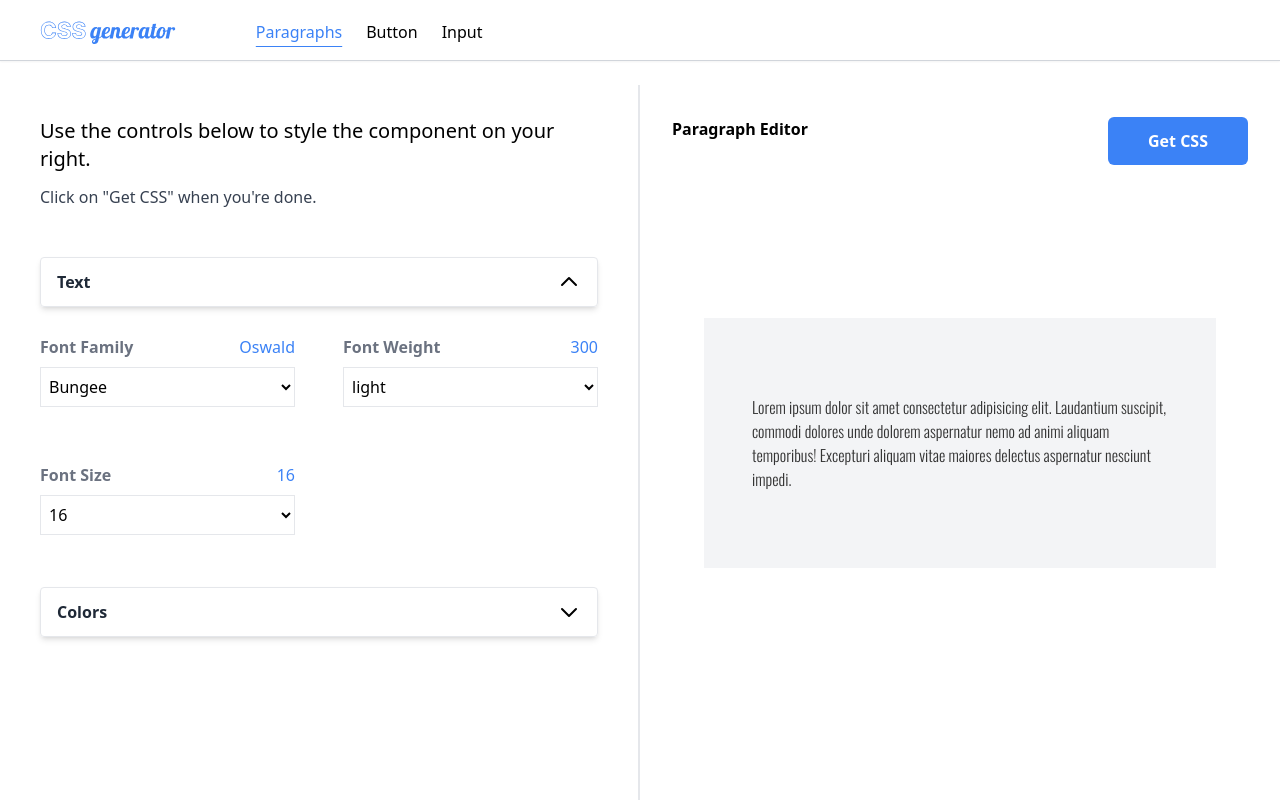
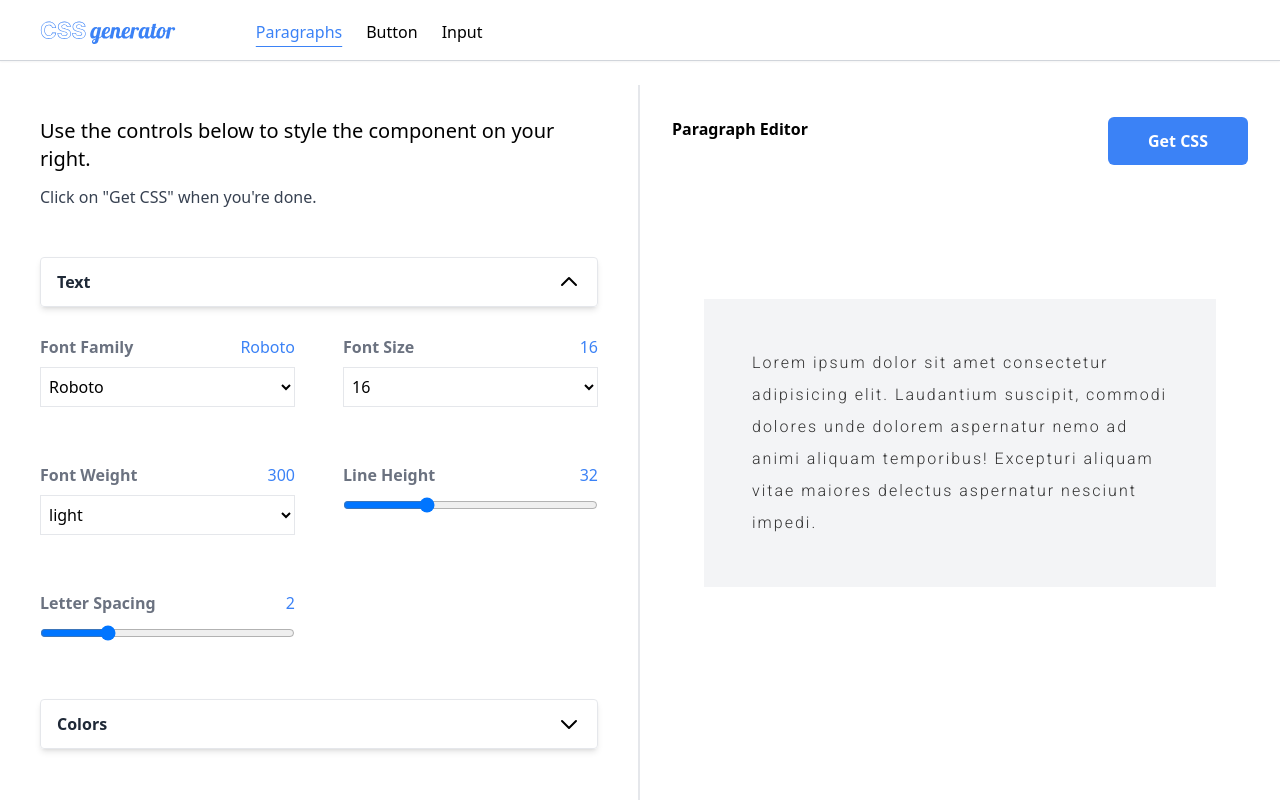
Before and after one commit to staranbeer/css-generator, a React (Create React App) app: page /editor/para in a window 1280 px wide. Built offline with nearby package versions, Linux system fonts and the light colour scheme.

Commit message:
added line height and letter spacing

```diff
--- a/src/features/paraSlice/ParaEditor.jsx
+++ b/src/features/paraSlice/ParaEditor.jsx
@@ -39,9 +39,31 @@ const ParaEditor = () => {
                 id="font-family"
                 onChange={handleChange}
               >
-                <option value="Bungee Shade">Bungee</option>
                 <option value="Roboto">Roboto</option>
+                <option value="Bungee">Bungee</option>
                 <option value="Lato">Lato</option>
+              </select>
+            </MenuItem>
+
+            <MenuItem
+              label={"font-size"}
+              name="font size"
+              value={styles["font-size"]}
+            >
+              <select
+                name="font-size"
+                value={styles["font-size"]}
+                id="font-size"
+                onChange={handleChange}
+              >
+                <option value="12">12</option>
+                <option value="14">14</option>
+                <option value="16">16</option>
+                <option value="20">18</option>
+                <option value="24">20</option>
+                <option value="32">24</option>
+                <option value="40">30</option>
+                <option value="48">36</option>
               </select>
             </MenuItem>
 
@@ -62,25 +84,34 @@ const ParaEditor = () => {
             </MenuItem>
 
             <MenuItem
-              label={"font-size"}
-              name="font size"
-              value={styles["font-size"]}
+              label={"line-height"}
+              name="line height"
+              value={styles["line-height"] || 400}
             >
-              <select
-                name="font-size"
-                value={styles["font-size"]}
-                id="font-size"
+              <input
+                type="range"
+                step={4}
+                name="line-height"
+                id="line-height"
                 onChange={handleChange}
-              >
-                <option value="12">12</option>
-                <option value="14">14</option>
-                <option value="16">16</option>
-                <option value="20">20</option>
-                <option value="24">24</option>
-                <option value="32">32</option>
-                <option value="40">40</option>
-                <option value="48">48</option>
-              </select>
+                value={styles["line-height"]}
+              />
+            </MenuItem>
+
+            <MenuItem
+              label={"letter-spacing"}
+              name="letter spacing"
+              value={styles["letter-spacing"] || 400}
+            >
+              <input
+                type="range"
+                step={0.4}
+                max="8"
+                name="letter-spacing"
+                id="letter-spacing"
+                onChange={handleChange}
+                value={styles["letter-spacing"]}
+              />
             </MenuItem>
           </Menu>
 
--- a/src/features/paraSlice/ParaResult.jsx
+++ b/src/features/paraSlice/ParaResult.jsx
@@ -69,8 +69,8 @@ const ParaResult = () => {
   return (
     <>
       <div className="overlflow-auto mx-6">
-        <div className="overflow-auto max-w-lg px-12 min-w-[400px] min-h-[250px] grid place-items-center bg-gray-100">
-          <p className="para ">
+        <div className="overflow-auto max-w-lg p-12 min-w-[400px] min-h-[250px] grid place-items-center bg-gray-100">
+          <p className="para" contentEditable={true}>
             Lorem ipsum dolor sit amet consectetur adipisicing elit. Laudantium
             suscipit, commodi dolores unde dolorem aspernatur nemo ad animi
             aliquam temporibus! Excepturi aliquam vitae maiores delectus
@@ -103,6 +103,7 @@ const ParaResult = () => {
               <HightLight language="html" wrapLongLines={true} style={nightOwl}>
                 {`<link rel="preconnect" href="https://fonts.googleapis.com" />`}
               </HightLight>
+
               <HightLight language="html" wrapLongLines={true} style={nightOwl}>
                 {fontLink}
               </HightLight>
--- a/src/features/paraSlice/paraSlice.js
+++ b/src/features/paraSlice/paraSlice.js
@@ -6,8 +6,10 @@ const paraSlice = createSlice({
   initialState: {
     styles: {
       "font-size": "16",
-      "font-family": "Oswald",
+      "font-family": "Roboto",
       "font-weight": 300,
+      "line-height": 32,
+      "letter-spacing": 2,
       color: "#333333",
     },
   },
--- a/src/lib/isNum.js
+++ b/src/lib/isNum.js
@@ -5,6 +5,8 @@ const number = [
   "border-radius",
   "border-width",
   "font-size",
+  "line-height",
+  "letter-spacing",
 ];
 
 const isNum = (value) => {
```
